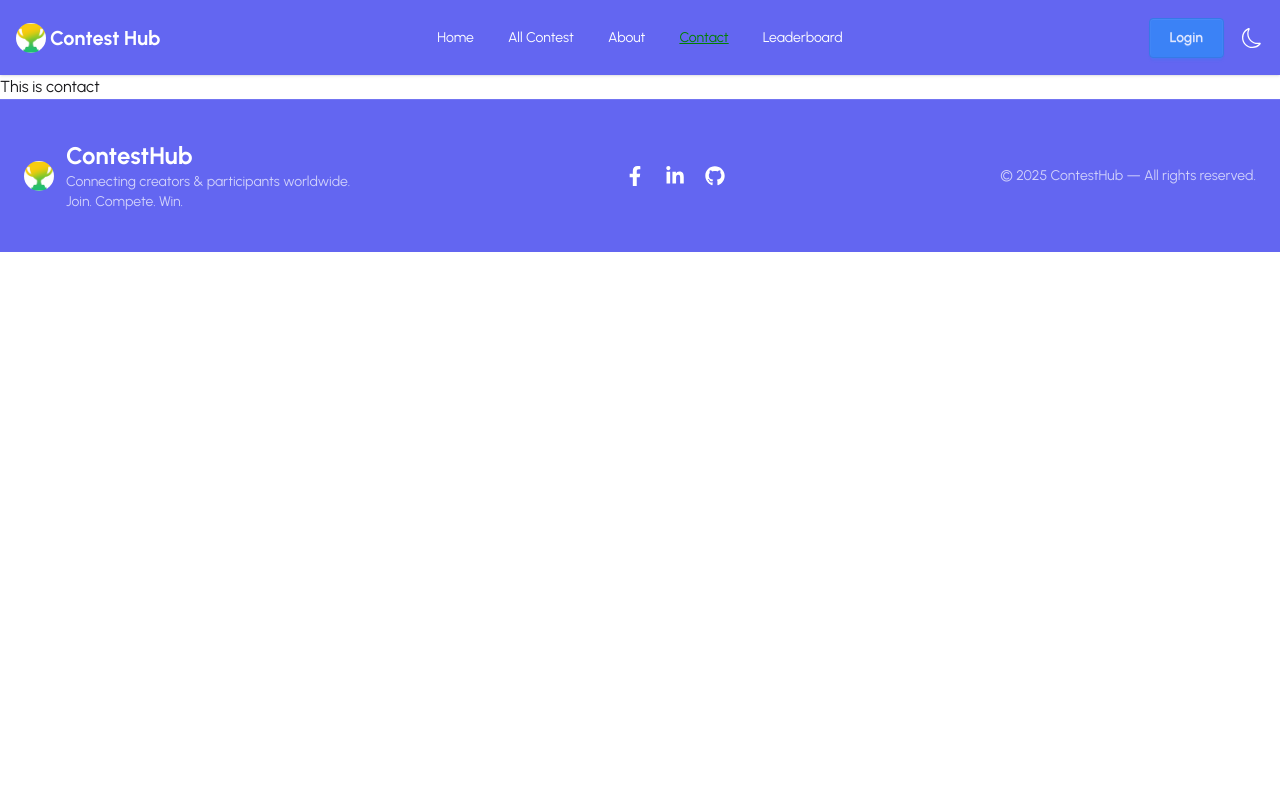
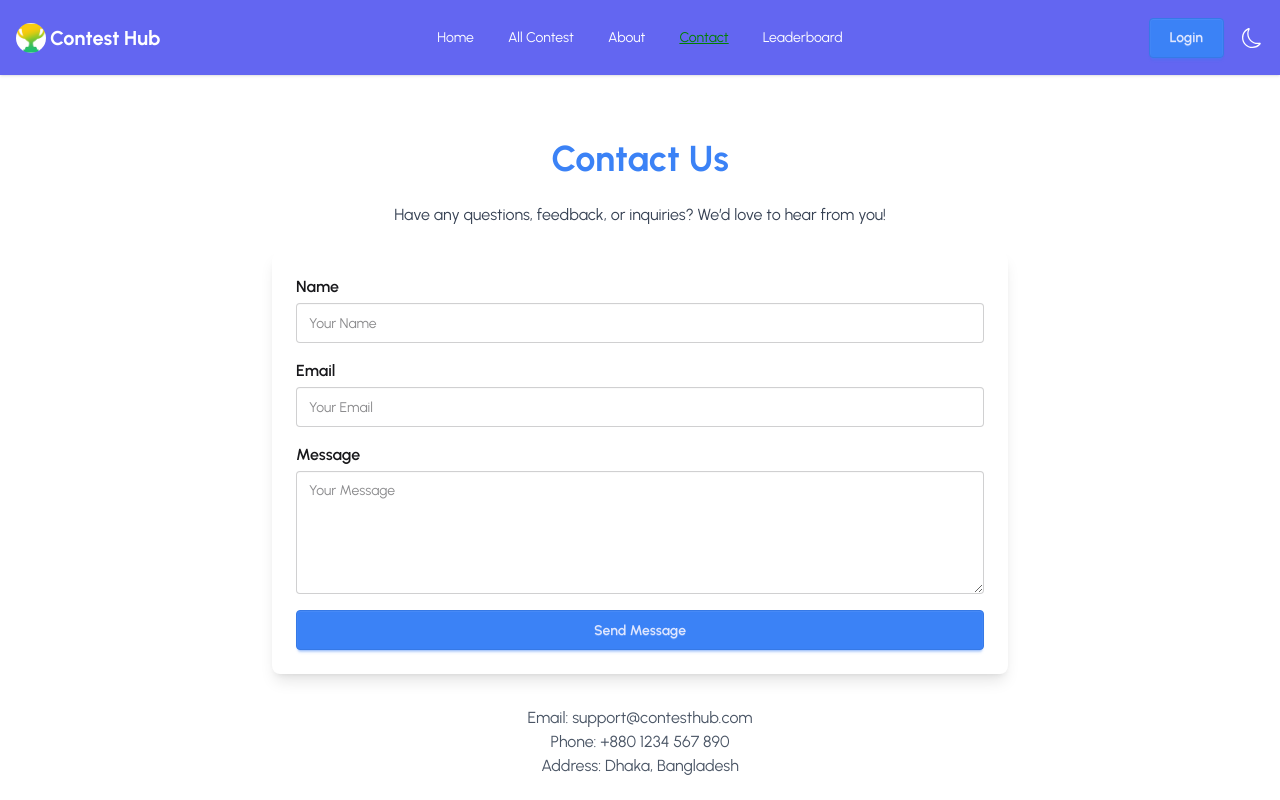
Before and after one commit to badsha103868/contest-hub-client-a11, a React (Vite) app: page /contact in a window 1280 px wide. Shown: the top 800 px of the page. Built offline with nearby package versions, Linux system fonts and the light colour scheme; no server answers.

Commit message:
added contact page

```diff
--- a/src/Pages/ExtraPages/About.jsx
+++ b/src/Pages/ExtraPages/About.jsx
@@ -1,11 +1,29 @@
-import React from 'react';
+import React from "react";
 
-const About = () => {
+const AboutPage = () => {
   return (
-    <div>
-      This is About
-    </div>
+    <section className="max-w-7xl mx-auto px-4 py-16">
+      <h1 className="text-4xl font-bold mb-6 text-center text-primary">
+        About ContestHub
+      </h1>
+      <p className="text-lg text-gray-700 mb-4">
+        ContestHub is a dynamic platform designed to empower creators, designers,
+        writers, and innovators to participate in contests, showcase their talent,
+        and win real rewards. Our goal is to provide fair opportunities for everyone,
+        encourage skill growth, and reward creativity.
+      </p>
+      <p className="text-lg text-gray-700 mb-4">
+        Whether you're looking to participate in exciting contests or organize
+        your own, ContestHub offers a secure, transparent, and engaging environment.
+        With verified winners, secure payments, and inspiring challenges, we aim
+        to bring out the best in every participant.
+      </p>
+      <p className="text-lg text-gray-700">
+        Join us today and become part of a creative ecosystem where your talent
+        gets recognized and rewarded!
+      </p>
+    </section>
   );
 };
 
-export default About;
+export default AboutPage;
--- a/src/Pages/ExtraPages/Contact.jsx
+++ b/src/Pages/ExtraPages/Contact.jsx
@@ -1,11 +1,100 @@
-import React from 'react';
+import React from "react";
+import { useForm } from "react-hook-form";
+import Swal from "sweetalert2";
 
-const Contact = () => {
+const ContactPage = () => {
+  const {
+    register,
+    handleSubmit,
+    reset,
+    formState: { errors },
+  } = useForm();
+
+  const onSubmit = (data) => {
+    console.log("Contact form data:", data);
+    Swal.fire({
+      icon: "success",
+      title: "Message Sent!",
+      text: "Your message has been sent successfully.",
+      timer: 2000,
+      showConfirmButton: false,
+    });
+    reset(); // form reset after submit
+  };
+
   return (
-    <div>
-      This is contact
-    </div>
+    <section className="max-w-3xl mx-auto px-4 py-16">
+      <h1 className="text-4xl font-bold mb-6 text-center text-primary">
+        Contact Us
+      </h1>
+      <p className="text-gray-700 mb-6 text-center">
+        Have any questions, feedback, or inquiries? We’d love to hear from you!
+      </p>
+
+      <form
+        className="space-y-4 bg-base-100 p-6 rounded-lg shadow-lg"
+        onSubmit={handleSubmit(onSubmit)}
+      >
+        {/* Name */}
+        <div>
+          <label className="block mb-1 font-semibold">Name</label>
+          <input
+            type="text"
+            placeholder="Your Name"
+            {...register("name", { required: "Name is required" })}
+            className="input input-bordered w-full"
+          />
+          {errors.name && (
+            <p className="text-red-500 text-sm mt-1">{errors.name.message}</p>
+          )}
+        </div>
+
+        {/* Email */}
+        <div>
+          <label className="block mb-1 font-semibold">Email</label>
+          <input
+            type="email"
+            placeholder="Your Email"
+            {...register("email", {
+              required: "Email is required",
+              pattern: {
+                value: /\S+@\S+\.\S+/,
+                message: "Enter a valid email",
+              },
+            })}
+            className="input input-bordered w-full"
+          />
+          {errors.email && (
+            <p className="text-red-500 text-sm mt-1">{errors.email.message}</p>
+          )}
+        </div>
+
+        {/* Message */}
+        <div>
+          <label className="block mb-1 font-semibold">Message</label>
+          <textarea
+            placeholder="Your Message"
+            {...register("message", { required: "Message is required" })}
+            className="textarea textarea-bordered w-full"
+            rows={5}
+          ></textarea>
+          {errors.message && (
+            <p className="text-red-500 text-sm mt-1">{errors.message.message}</p>
+          )}
+        </div>
+
+        <button type="submit" className="btn btn-primary w-full">
+          Send Message
+        </button>
+      </form>
+
+      <div className="mt-8 text-center text-gray-600">
+        <p>Email: support@contesthub.com</p>
+        <p>Phone: +880 1234 567 890</p>
+        <p>Address: Dhaka, Bangladesh</p>
+      </div>
+    </section>
   );
 };
 
-export default Contact;
+export default ContactPage;
```
